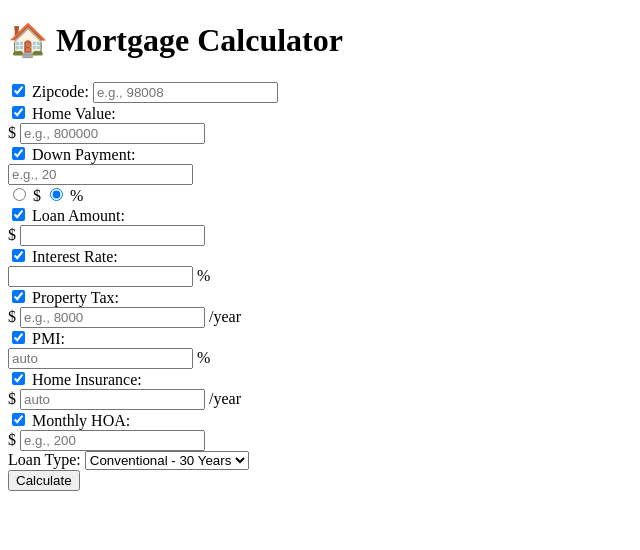
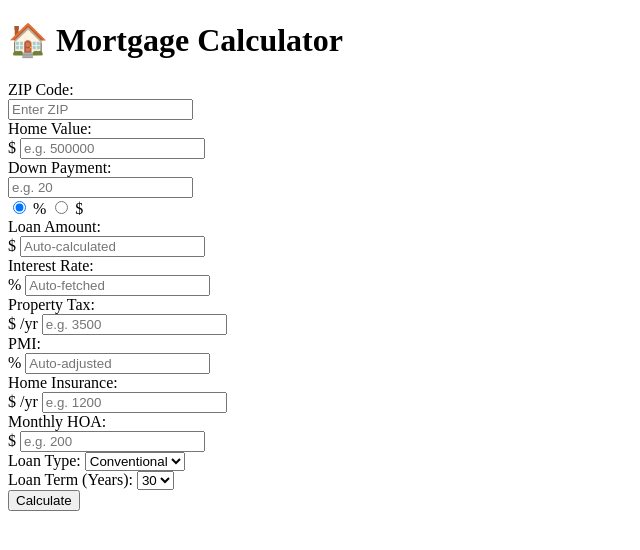
Before and after one commit to sandeepvlab/FinanceToolsHub, a Flask app: page / in a window 1280 px wide. Shown: the top 550 px of the page, without its empty margins (0-640 px from the left). Run offline with Flask 3, Linux system fonts and the light colour scheme.

Commit message:
Update index.html

```diff
--- a/templates/index.html
+++ b/templates/index.html
@@ -3,196 +3,132 @@
 <head>
   <meta charset="UTF-8" />
   <meta name="viewport" content="width=device-width, initial-scale=1.0" />
-  <title>Mortgage Calculator</title>
-  <link rel="stylesheet" href="{{ url_for('static', filename='style.css') }}" />
+  <title>🏠 Mortgage Calculator</title>
+  <link rel="stylesheet" href="{{ url_for('static', filename='style.css') }}">
   <script src="https://cdn.jsdelivr.net/npm/chart.js"></script>
 </head>
+
 <body>
   <div class="container">
     <h1>🏠 Mortgage Calculator</h1>
 
-    <form id="calcForm">
+    <form id="mortgageForm">
       <div class="form-group">
-        <label><input type="checkbox" id="zipcodeCheck" checked> Zipcode:</label>
-        <input type="text" id="zipcode" placeholder="e.g., 98008" required />
-      </div>
-
-      <div class="form-group">
-        <label><input type="checkbox" checked> Home Value:</label>
+        <label for="zipcode">ZIP Code:</label>
         <div class="input-with-symbol">
-          <span>$</span>
-          <input type="number" id="homeValue" placeholder="e.g., 800000" required />
+          <input type="text" id="zipcode" name="zipcode" placeholder="Enter ZIP">
         </div>
       </div>
 
       <div class="form-group">
-        <label><input type="checkbox" checked> Down Payment:</label>
+        <label for="home_value">Home Value:</label>
         <div class="input-with-symbol">
-          <input type="number" id="downPaymentValue" placeholder="e.g., 20" />
+          <span>$</span>
+          <input type="number" id="home_value" name="home_value" placeholder="e.g. 500000">
+        </div>
+      </div>
+
+      <div class="form-group">
+        <label for="down_payment">Down Payment:</label>
+        <div class="input-with-symbol">
+          <input type="number" id="down_payment" name="down_payment" placeholder="e.g. 20">
           <div class="radio-group">
-            <label><input type="radio" name="downType" value="$"> $</label>
-            <label><input type="radio" name="downType" value="%" checked> %</label>
+            <label><input type="radio" name="dp_type" value="%" checked> %</label>
+            <label><input type="radio" name="dp_type" value="$"> $</label>
           </div>
         </div>
       </div>
 
       <div class="form-group">
-        <label><input type="checkbox" checked> Loan Amount:</label>
+        <label for="loan_amount">Loan Amount:</label>
         <div class="input-with-symbol">
           <span>$</span>
-          <input type="number" id="loanAmount" readonly />
+          <input type="text" id="loan_amount" readonly placeholder="Auto-calculated">
         </div>
       </div>
 
       <div class="form-group">
-        <label><input type="checkbox" checked> Interest Rate:</label>
+        <label for="interest_rate">Interest Rate:</label>
         <div class="input-with-symbol">
-          <input type="number" id="interestRate" readonly />
           <span>%</span>
+          <input type="text" id="interest_rate" readonly placeholder="Auto-fetched">
         </div>
       </div>
 
       <div class="form-group">
-        <label><input type="checkbox" checked> Property Tax:</label>
+        <label for="property_tax">Property Tax:</label>
         <div class="input-with-symbol">
-          <span>$</span>
-          <input type="number" id="propertyTax" placeholder="e.g., 8000" />
-          <span>/year</span>
+          <span>$ /yr</span>
+          <input type="number" id="property_tax" name="property_tax" placeholder="e.g. 3500">
         </div>
       </div>
 
       <div class="form-group">
-        <label><input type="checkbox" checked> PMI:</label>
+        <label for="pmi">PMI:</label>
         <div class="input-with-symbol">
-          <input type="number" id="pmi" placeholder="auto" />
           <span>%</span>
+          <input type="text" id="pmi" name="pmi" readonly placeholder="Auto-adjusted">
         </div>
       </div>
 
       <div class="form-group">
-        <label><input type="checkbox" checked> Home Insurance:</label>
+        <label for="home_ins">Home Insurance:</label>
         <div class="input-with-symbol">
-          <span>$</span>
-          <input type="number" id="homeIns" placeholder="auto" />
-          <span>/year</span>
+          <span>$ /yr</span>
+          <input type="number" id="home_ins" name="home_ins" placeholder="e.g. 1200">
         </div>
       </div>
 
       <div class="form-group">
-        <label><input type="checkbox" checked> Monthly HOA:</label>
+        <label for="hoa">Monthly HOA:</label>
         <div class="input-with-symbol">
           <span>$</span>
-          <input type="number" id="hoa" placeholder="e.g., 200" />
+          <input type="number" id="hoa" name="hoa" placeholder="e.g. 200">
         </div>
       </div>
 
       <div class="form-group">
-        <label>Loan Type:</label>
-        <select id="loanType">
-          <option value="Conventional_30">Conventional - 30 Years</option>
-          <option value="Conventional_20">Conventional - 20 Years</option>
-          <option value="Conventional_15">Conventional - 15 Years</option>
-          <option value="Conventional_10">Conventional - 10 Years</option>
-          <option value="ARM_3">ARM - 3 Years</option>
-          <option value="ARM_5">ARM - 5 Years</option>
-          <option value="ARM_7">ARM - 7 Years</option>
-          <option value="ARM_10">ARM - 10 Years</option>
+        <label for="loan_type">Loan Type:</label>
+        <select id="loan_type" name="loan_type">
+          <option value="Conventional">Conventional</option>
+          <option value="ARM">ARM</option>
+        </select>
+      </div>
+
+      <div class="form-group">
+        <label for="loan_term">Loan Term (Years):</label>
+        <select id="loan_term" name="loan_term">
+          <option value="30">30</option>
+          <option value="20">20</option>
+          <option value="15">15</option>
+          <option value="10">10</option>
         </select>
       </div>
 
       <button type="submit">Calculate</button>
     </form>
 
-    <div id="result-section" class="result-section" style="display:none;">
-      <h3>Monthly Payment Breakdown</h3>
-      <div class="chart-container">
-        <canvas id="breakdownChart"></canvas>
-      </div>
+    <!-- ===== Result Section (New Layout) ===== -->
+    <div id="results" class="result-section" style="display:none;">
+      <h3>💰 Mortgage Summary</h3>
+      <div class="result-grid">
+        <div class="chart-container">
+          <canvas id="resultChart"></canvas>
+        </div>
 
-      <div class="summary-box">
-        <p><strong>Loan Amount:</strong> $<span id="loanAmountResult"></span></p>
-        <p><strong>Interest Rate:</strong> <span id="interestRateResult"></span>%</p>
-        <p><strong>Total Monthly Payment:</strong> $<span id="monthlyTotal"></span></p>
+        <div class="summary-box">
+          <p><strong>ZIP Code:</strong> <span id="r_zipcode"></span></p>
+          <p><strong>Home Value:</strong> $<span id="r_home_value"></span></p>
+          <p><strong>Down Payment:</strong> $<span id="r_down_payment"></span> (<span id="r_down_percent"></span>%)</p>
+          <p><strong>Loan Amount:</strong> $<span id="r_loan_amount"></span></p>
+          <p><strong>Interest Rate:</strong> <span id="r_interest_rate"></span>%</p>
+          <p><strong>PMI:</strong> <span id="r_pmi"></span>%</p>
+          <p><strong>Monthly Payment:</strong> <strong style="color:#2b4c7e;">$<span id="r_monthly_payment"></span></strong></p>
+        </div>
       </div>
     </div>
   </div>
 
-  <script>
-    let chartInstance = null;
-
-    async function fetchRate(loanType, loanTerm) {
-      const res = await fetch(`/_rate_hint?loan_type=${loanType}&loan_term=${loanTerm}`);
-      const data = await res.json();
-      return data.rate;
-    }
-
-    document.getElementById("calcForm").addEventListener("submit", async (e) => {
-      e.preventDefault();
-
-      const [loanTypeRaw, termStr] = document.getElementById("loanType").value.split("_");
-      const loanType = loanTypeRaw;
-      const loanTerm = parseInt(termStr);
-
-      const homeValue = parseFloat(document.getElementById("homeValue").value) || 0;
-      const downPaymentValue = parseFloat(document.getElementById("downPaymentValue").value) || 0;
-      const downType = document.querySelector('input[name="downType"]:checked').value;
-      const zipcode = document.getElementById("zipcode").value.trim();
-      const propertyTax = parseFloat(document.getElementById("propertyTax").value) || 0;
-      const pmi = document.getElementById("pmi").value;
-      const homeIns = document.getElementById("homeIns").value;
-      const hoa = parseFloat(document.getElementById("hoa").value) || 0;
-
-      const interestRate = await fetchRate(loanType, loanTerm);
-      document.getElementById("interestRate").value = interestRate;
-
-      const payload = {
-        zipcode,
-        home_value: homeValue,
-        down_payment_value: downPaymentValue,
-        down_payment_type: downType,
-        loan_type: loanType,
-        loan_term: loanTerm,
-        property_tax: propertyTax,
-        pmi,
-        home_ins: homeIns,
-        hoa
-      };
-
-      const response = await fetch("/calculate", {
-        method: "POST",
-        headers: { "Content-Type": "application/json" },
-        body: JSON.stringify(payload),
-      });
-      const result = await response.json();
-
-      document.getElementById("loanAmount").value = result.loan_amount;
-      document.getElementById("loanAmountResult").textContent = result.loan_amount;
-      document.getElementById("interestRateResult").textContent = result.interest_rate;
-      document.getElementById("monthlyTotal").textContent = result.monthly_total;
-
-      const chartData = result.chart;
-      const ctx = document.getElementById("breakdownChart").getContext("2d");
-      if (chartInstance) chartInstance.destroy();
-
-      chartInstance = new Chart(ctx, {
-        type: "pie",
-        data: {
-          labels: Object.keys(chartData),
-          datasets: [{
-            data: Object.values(chartData),
-            backgroundColor: ["#4CAF50", "#2196F3", "#FFC107", "#E91E63", "#9C27B0"]
-          }]
-        },
-        options: {
-          responsive: true,
-          plugins: {
-            legend: { position: "bottom" }
-          }
-        }
-      });
-
-      document.getElementById("result-section").style.display = "block";
-    });
-  </script>
+  <script src="{{ url_for('static', filename='script.js') }}"></script>
 </body>
 </html>
```
